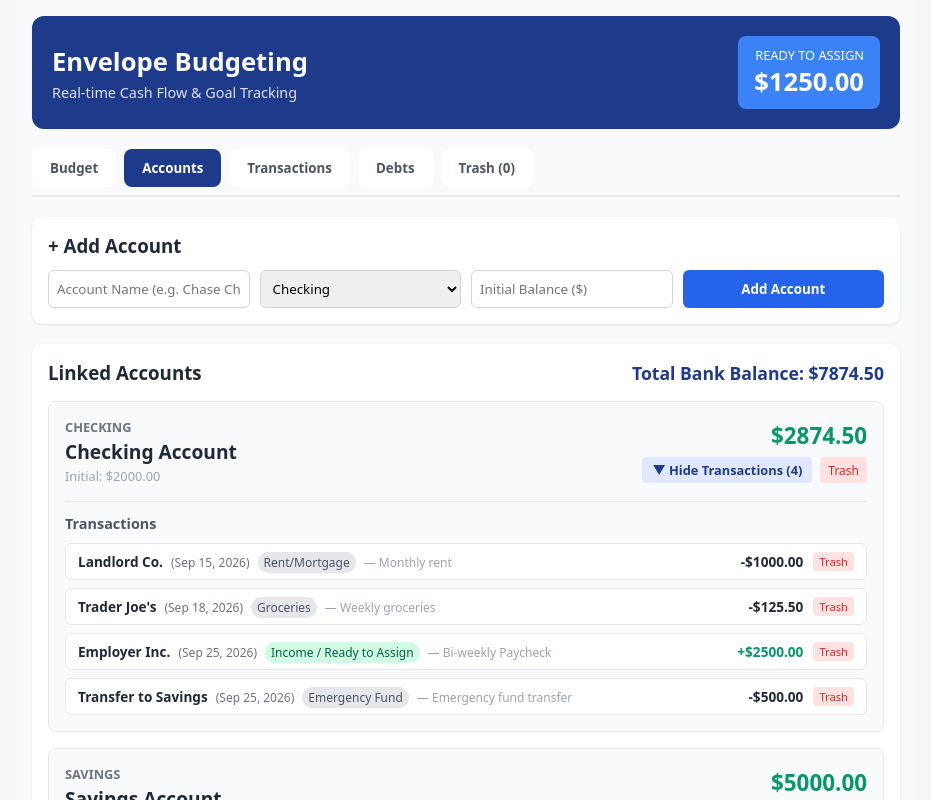
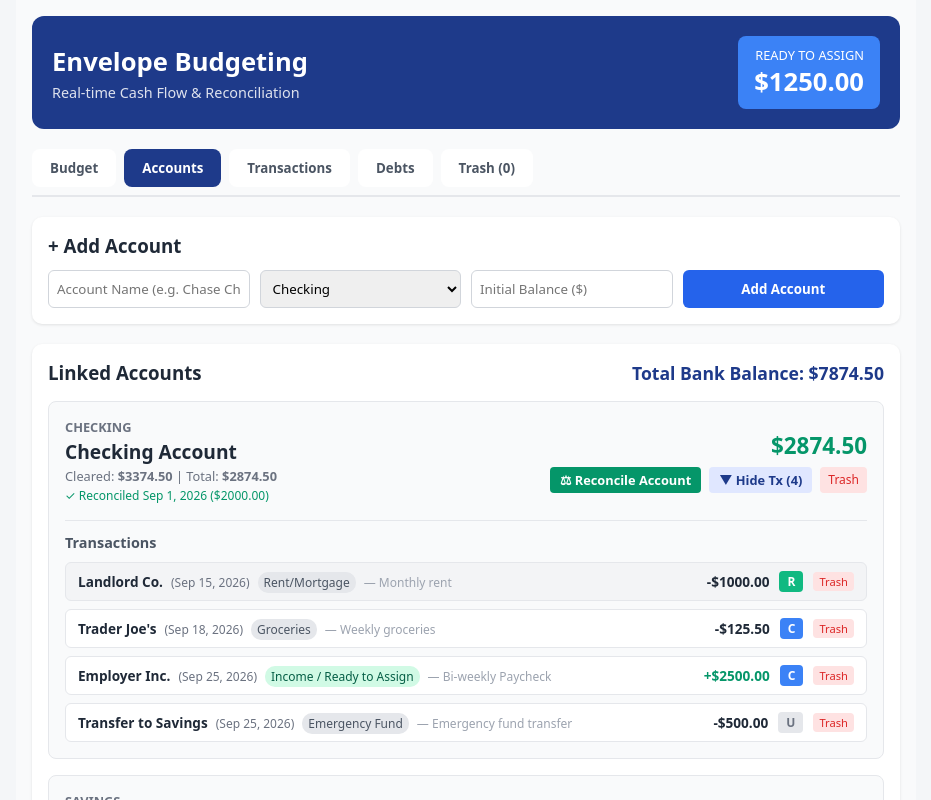
Before and after one commit to aldosarabia30-eng/Budget-cloud-new, a React (Vite) app: page / in a window 1280 px wide. Both pictures are taken after a click on the button "Accounts". Shown: the top 800 px of the page, without its empty margins (174-1105 px from the left). Built offline with nearby package versions, Linux system fonts and the light colour scheme.

Commit message:
Update App.jsx

```diff
--- a/src/App.jsx
+++ b/src/App.jsx
@@ -60,8 +60,8 @@ export default function BudgetApp() {
   const [readyToAssign, setReadyToAssign] = useState(1250.0);
 
   const [accounts, setAccounts] = useState([
-    { id: 'acc-1', name: 'Checking Account', type: 'Checking', initialBalance: 2000, isDeleted: false },
-    { id: 'acc-2', name: 'Savings Account', type: 'Savings', initialBalance: 5000, isDeleted: false }
+    { id: 'acc-1', name: 'Checking Account', type: 'Checking', initialBalance: 2000, isDeleted: false, lastReconciledDate: '2026-09-01', lastReconciledBalance: 2000 },
+    { id: 'acc-2', name: 'Savings Account', type: 'Savings', initialBalance: 5000, isDeleted: false, lastReconciledDate: '', lastReconciledBalance: null }
   ]);
 
   const [groups, setGroups] = useState(['Housing & Utilities', 'Daily Living', 'Savings Goals']);
@@ -77,10 +77,10 @@ export default function BudgetApp() {
   ]);
 
   const [transactions, setTransactions] = useState([
-    { id: 'tx-1', date: '2026-09-15', payee: 'Landlord Co.', amount: 1000, type: 'expense', accountId: 'acc-1', envelopeId: 'env-1', notes: 'Monthly rent', isDeleted: false },
-    { id: 'tx-2', date: '2026-09-18', payee: "Trader Joe's", amount: 125.5, type: 'expense', accountId: 'acc-1', envelopeId: 'env-3', notes: 'Weekly groceries', isDeleted: false },
-    { id: 'tx-3', date: '2026-09-25', payee: 'Employer Inc.', amount: 2500, type: 'income', accountId: 'acc-1', envelopeId: '', notes: 'Bi-weekly Paycheck', isDeleted: false },
-    { id: 'tx-4', date: '2026-09-25', payee: 'Transfer to Savings', amount: 500, type: 'expense', accountId: 'acc-1', envelopeId: 'env-5', notes: 'Emergency fund transfer', isDeleted: false }
+    { id: 'tx-1', date: '2026-09-15', payee: 'Landlord Co.', amount: 1000, type: 'expense', accountId: 'acc-1', envelopeId: 'env-1', notes: 'Monthly rent', isDeleted: false, cleared: true, reconciled: true },
+    { id: 'tx-2', date: '2026-09-18', payee: "Trader Joe's", amount: 125.5, type: 'expense', accountId: 'acc-1', envelopeId: 'env-3', notes: 'Weekly groceries', isDeleted: false, cleared: true, reconciled: false },
+    { id: 'tx-3', date: '2026-09-25', payee: 'Employer Inc.', amount: 2500, type: 'income', accountId: 'acc-1', envelopeId: '', notes: 'Bi-weekly Paycheck', isDeleted: false, cleared: true, reconciled: false },
+    { id: 'tx-4', date: '2026-09-25', payee: 'Transfer to Savings', amount: 500, type: 'expense', accountId: 'acc-1', envelopeId: 'env-5', notes: 'Emergency fund transfer', isDeleted: false, cleared: false, reconciled: false }
   ]);
 
   const [debts, setDebts] = useState([
@@ -89,6 +89,10 @@ export default function BudgetApp() {
 
   const [activeTab, setActiveTab] = useState('budget');
   const [notification, setNotification] = useState('');
+
+  // Reconciliation state
+  const [reconcilingAccId, setReconcilingAccId] = useState(null);
+  const [targetBankBalance, setTargetBankBalance] = useState('');
 
   // Form States
   const [newGroup, setNewGroup] = useState('');
@@ -168,6 +172,85 @@ export default function BudgetApp() {
       .filter(t => t.accountId === accId)
       .reduce((sum, t) => sum + (t.type === 'income' ? Number(t.amount) : -Number(t.amount)), 0);
     return Number(acc.initialBalance) + txTotal;
+  };
+
+  const getClearedBalance = (accId) => {
+    const acc = accounts.find(a => a.id === accId);
+    if (!acc) return 0;
+    const txTotal = activeTransactions
+      .filter(t => t.accountId === accId && (t.cleared || t.reconciled))
+      .reduce((sum, t) => sum + (t.type === 'income' ? Number(t.amount) : -Number(t.amount)), 0);
+    return Number(acc.initialBalance) + txTotal;
+  };
+
+  const handleToggleCleared = (txId) => {
+    setTransactions(prev => prev.map(t => {
+      if (t.id === txId) {
+        return { ...t, cleared: !t.cleared };
+      }
+      return t;
+    }));
+  };
+
+  const startReconcile = (accId) => {
+    setReconcilingAccId(accId);
+    const currentBal = getClearedBalance(accId);
+    setTargetBankBalance(currentBal.toFixed(2));
+  };
+
+  const handleFinishReconciliation = (accId) => {
+    const target = parseFloat(targetBankBalance);
+    if (isNaN(target)) {
+      showNotification('Please enter a valid numeric statement balance.');
+      return;
+    }
+
+    const currentBal = getAccountBalance(accId);
+    const diff = target - currentBal;
+
+    if (Math.abs(diff) >= 0.01) {
+      const isIncome = diff > 0;
+      const adjustmentAmt = Math.abs(diff);
+
+      const adjTx = {
+        id: 'tx-' + Date.now(),
+        date: getTodayISO(),
+        payee: 'Reconciliation Adjustment',
+        amount: adjustmentAmt,
+        type: isIncome ? 'income' : 'expense',
+        accountId: accId,
+        envelopeId: '',
+        notes: `Auto adjustment for bank statement balance $${target.toFixed(2)}`,
+        isDeleted: false,
+        cleared: true,
+        reconciled: true
+      };
+
+      setTransactions(prev => [adjTx, ...prev]);
+      setReadyToAssign(prev => prev + (isIncome ? adjustmentAmt : -adjustmentAmt));
+    }
+
+    setTransactions(prev => prev.map(t => {
+      if (t.accountId === accId && (t.cleared || Math.abs(diff) >= 0.01) && !t.isDeleted) {
+        return { ...t, cleared: true, reconciled: true };
+      }
+      return t;
+    }));
+
+    setAccounts(prev => prev.map(a => {
+      if (a.id === accId) {
+        return {
+          ...a,
+          lastReconciledDate: getTodayISO(),
+          lastReconciledBalance: target
+        };
+      }
+      return a;
+    }));
+
+    setReconcilingAccId(null);
+    setTargetBankBalance('');
+    showNotification(`Account reconciled successfully to $${target.toFixed(2)}.`);
   };
 
   const getEnvelopeSpent = (envId) => {
@@ -274,7 +357,9 @@ export default function BudgetApp() {
       name: newAccName.trim(),
       type: newAccType,
       initialBalance: parseFloat(newAccBalance) || 0,
-      isDeleted: false
+      isDeleted: false,
+      lastReconciledDate: '',
+      lastReconciledBalance: null
     };
     setAccounts([...accounts, newAcc]);
     setReadyToAssign(prev => prev + newAcc.initialBalance);
@@ -306,7 +391,9 @@ export default function BudgetApp() {
       accountId: txAccountId,
       envelopeId: txType === 'expense' ? txEnvelopeId : '',
       notes: txNotes,
-      isDeleted: false
+      isDeleted: false,
+      cleared: false,
+      reconciled: false
     };
 
     setTransactions([newTx, ...transactions]);
@@ -394,7 +481,7 @@ export default function BudgetApp() {
         <div style={{ display: 'flex', justifyContent: 'space-between', alignItems: 'center', flexWrap: 'wrap', gap: '10px' }}>
           <div>
             <h1 style={{ margin: 0, fontSize: '1.6rem', fontWeight: '700' }}>Envelope Budgeting</h1>
-            <p style={{ margin: '4px 0 0 0', opacity: 0.85, fontSize: '0.9rem' }}>Real-time Cash Flow & Goal Tracking</p>
+            <p style={{ margin: '4px 0 0 0', opacity: 0.85, fontSize: '0.9rem' }}>Real-time Cash Flow & Reconciliation</p>
           </div>
           <div style={{ textAlign: 'right', backgroundColor: '#3b82f6', padding: '10px 16px', borderRadius: '8px' }}>
             <div style={{ fontSize: '0.8rem', textTransform: 'uppercase' }}>Ready to Assign</div>
@@ -500,7 +587,6 @@ export default function BudgetApp() {
                   />
                 )}
 
-                {/* Granular Controls for Repeating Targets */}
                 {newEnvGoalType === 'repeating' && (
                   <>
                     <select
@@ -705,8 +791,13 @@ export default function BudgetApp() {
             <div style={{ display: 'flex', flexDirection: 'column', gap: '16px' }}>
               {activeAccounts.map(acc => {
                 const balance = getAccountBalance(acc.id);
+                const clearedBal = getClearedBalance(acc.id);
                 const accTxList = activeTransactions.filter(t => t.accountId === acc.id);
                 const isCollapsed = collapsedAccountTx[acc.id];
+                const isReconciling = reconcilingAccId === acc.id;
+
+                const targetNum = parseFloat(targetBankBalance);
+                const diff = isNaN(targetNum) ? 0 : targetNum - balance;
 
                 return (
                   <div key={acc.id} style={{ border: '1px solid #e5e7eb', borderRadius: '8px', padding: '16px', backgroundColor: '#f9fafb' }}>
@@ -714,7 +805,14 @@ export default function BudgetApp() {
                       <div>
                         <div style={{ fontSize: '0.8rem', color: '#6b7280', textTransform: 'uppercase', fontWeight: 'bold' }}>{acc.type}</div>
                         <div style={{ fontSize: '1.2rem', fontWeight: 'bold', margin: '2px 0' }}>{acc.name}</div>
-                        <div style={{ fontSize: '0.8rem', color: '#9ca3af' }}>Initial: ${Number(acc.initialBalance).toFixed(2)}</div>
+                        <div style={{ fontSize: '0.8rem', color: '#6b7280' }}>
+                          Cleared: <strong>${clearedBal.toFixed(2)}</strong> | Total: <strong>${balance.toFixed(2)}</strong>
+                        </div>
+                        {acc.lastReconciledDate && (
+                          <div style={{ fontSize: '0.75rem', color: '#059669', marginTop: '2px' }}>
+                            ✓ Reconciled {formatDate(acc.lastReconciledDate, 'readable')} (${Number(acc.lastReconciledBalance).toFixed(2)})
+                          </div>
+                        )}
                       </div>
                       <div style={{ textAlign: 'right', display: 'flex', flexDirection: 'column', alignItems: 'flex-end', gap: '6px' }}>
                         <div style={{ fontSize: '1.4rem', fontWeight: 'bold', color: balance >= 0 ? '#059669' : '#dc2626' }}>
@@ -722,10 +820,16 @@ export default function BudgetApp() {
                         </div>
                         <div style={{ display: 'flex', gap: '8px' }}>
                           <button
+                            onClick={() => startReconcile(acc.id)}
+                            style={{ backgroundColor: '#059669', color: 'white', border: 'none', padding: '4px 10px', borderRadius: '4px', cursor: 'pointer', fontSize: '0.8rem', fontWeight: '600' }}
+                          >
+                            ⚖ Reconcile Account
+                          </button>
+                          <button
                             onClick={() => toggleAccountTxCollapse(acc.id)}
                             style={{ backgroundColor: '#e0e7ff', color: '#1e3a8a', border: 'none', padding: '4px 10px', borderRadius: '4px', cursor: 'pointer', fontSize: '0.8rem', fontWeight: '600' }}
                           >
-                            {isCollapsed ? `► Show Transactions (${accTxList.length})` : `▼ Hide Transactions (${accTxList.length})`}
+                            {isCollapsed ? `► Show Tx (${accTxList.length})` : `▼ Hide Tx (${accTxList.length})`}
                           </button>
                           <button
                             onClick={() => handleSoftDeleteAccount(acc.id)}
@@ -736,6 +840,46 @@ export default function BudgetApp() {
                         </div>
                       </div>
                     </div>
+
+                    {/* RECONCILIATION MODAL / PANEL */}
+                    {isReconciling && (
+                      <div style={{ marginTop: '16px', padding: '14px', backgroundColor: '#ecfdf5', borderRadius: '8px', border: '1px solid #10b981' }}>
+                        <h4 style={{ margin: '0 0 8px 0', color: '#065f46' }}>Reconcile {acc.name}</h4>
+                        <p style={{ margin: '0 0 12px 0', fontSize: '0.85rem', color: '#047857' }}>
+                          Enter the current statement balance from your bank. Toggle transactions as <strong>Cleared (C)</strong> to match your statement.
+                        </p>
+                        <div style={{ display: 'flex', gap: '12px', alignItems: 'center', flexWrap: 'wrap' }}>
+                          <label style={{ fontSize: '0.85rem', fontWeight: 'bold', color: '#065f46' }}>
+                            Bank Statement Balance ($):
+                            <input
+                              type="number"
+                              step="0.01"
+                              value={targetBankBalance}
+                              onChange={e => setTargetBankBalance(e.target.value)}
+                              style={{ marginLeft: '8px', padding: '6px 10px', border: '1px solid #10b981', borderRadius: '6px', fontWeight: 'bold', width: '120px' }}
+                            />
+                          </label>
+                          <div style={{ fontSize: '0.85rem' }}>
+                            Difference: <strong style={{ color: Math.abs(diff) < 0.01 ? '#059669' : '#dc2626' }}>${diff.toFixed(2)}</strong>
+                          </div>
+                        </div>
+
+                        <div style={{ display: 'flex', gap: '8px', marginTop: '12px' }}>
+                          <button
+                            onClick={() => handleFinishReconciliation(acc.id)}
+                            style={{ backgroundColor: '#059669', color: 'white', border: 'none', padding: '6px 14px', borderRadius: '6px', fontWeight: 'bold', cursor: 'pointer', fontSize: '0.85rem' }}
+                          >
+                            {Math.abs(diff) < 0.01 ? 'Finish Reconciliation' : 'Create Adjustment & Finish'}
+                          </button>
+                          <button
+                            onClick={() => setReconcilingAccId(null)}
+                            style={{ backgroundColor: '#e5e7eb', color: '#374151', border: 'none', padding: '6px 12px', borderRadius: '6px', cursor: 'pointer', fontSize: '0.85rem' }}
+                          >
+                            Cancel
+                          </button>
+                        </div>
+                      </div>
+                    )}
 
                     {!isCollapsed && (
                       <div style={{ marginTop: '16px', paddingTop: '12px', borderTop: '1px solid #e5e7eb' }}>
@@ -750,7 +894,7 @@ export default function BudgetApp() {
                                 : 'Income / Ready to Assign';
 
                               return (
-                                <div key={tx.id} style={{ display: 'flex', justifyContent: 'space-between', alignItems: 'center', padding: '8px 12px', backgroundColor: 'white', borderRadius: '6px', border: '1px solid #e5e7eb', fontSize: '0.85rem', flexWrap: 'wrap', gap: '8px' }}>
+                                <div key={tx.id} style={{ display: 'flex', justifyContent: 'space-between', alignItems: 'center', padding: '8px 12px', backgroundColor: tx.reconciled ? '#f3f4f6' : 'white', borderRadius: '6px', border: '1px solid #e5e7eb', fontSize: '0.85rem', flexWrap: 'wrap', gap: '8px' }}>
                                   <div>
                                     <span style={{ fontWeight: '600', marginRight: '8px' }}>{tx.payee}</span>
                                     <span style={{ color: '#6b7280', fontSize: '0.75rem' }}>({formatDate(tx.date, 'readable')})</span>
@@ -763,6 +907,22 @@ export default function BudgetApp() {
                                     <span style={{ fontWeight: 'bold', color: tx.type === 'income' ? '#059669' : '#1f2937' }}>
                                       {tx.type === 'income' ? '+' : '-'}${Number(tx.amount).toFixed(2)}
                                     </span>
+                                    <button
+                                      onClick={() => handleToggleCleared(tx.id)}
+                                      title={tx.reconciled ? "Reconciled with Bank Statement" : "Toggle Cleared Status"}
+                                      style={{
+                                        backgroundColor: tx.reconciled ? '#10b981' : tx.cleared ? '#3b82f6' : '#e5e7eb',
+                                        color: tx.cleared || tx.reconciled ? 'white' : '#6b7280',
+                                        border: 'none',
+                                        padding: '2px 8px',
+                                        borderRadius: '4px',
+                                        cursor: tx.reconciled ? 'default' : 'pointer',
+                                        fontSize: '0.75rem',
+                                        fontWeight: 'bold'
+                                      }}
+                                    >
+                                      {tx.reconciled ? 'R' : tx.cleared ? 'C' : 'U'}
+                                    </button>
                                     <button onClick={() => handleSoftDeleteTransaction(tx.id)} style={{ backgroundColor: '#fee2e2', color: '#dc2626', border: 'none', padding: '2px 6px', borderRadius: '4px', cursor: 'pointer', fontSize: '0.7rem' }}>
                                       Trash
                                     </button>
@@ -856,7 +1016,7 @@ export default function BudgetApp() {
                         : 'Income / Ready to Assign';
 
                       return (
-                        <div key={tx.id} style={{ display: 'flex', justifyContent: 'space-between', alignItems: 'center', padding: '10px', backgroundColor: '#f9fafb', borderRadius: '8px', border: '1px solid #f3f4f6', fontSize: '0.9rem', flexWrap: 'wrap', gap: '8px' }}>
+                        <div key={tx.id} style={{ display: 'flex', justifyContent: 'space-between', alignItems: 'center', padding: '10px', backgroundColor: tx.reconciled ? '#f3f4f6' : '#f9fafb', borderRadius: '8px', border: '1px solid #f3f4f6', fontSize: '0.9rem', flexWrap: 'wrap', gap: '8px' }}>
                           <div style={{ flex: 1, minWidth: '180px' }}>
                             <div style={{ fontWeight: '600' }}>{tx.payee}</div>
                             <div style={{ fontSize: '0.8rem', color: '#6b7280', marginTop: '2px' }}>
@@ -871,6 +1031,22 @@ export default function BudgetApp() {
                             <span style={{ fontWeight: 'bold', fontSize: '1rem', color: tx.type === 'income' ? '#059669' : '#1f2937' }}>
                               {tx.type === 'income' ? '+' : '-'}${Number(tx.amount).toFixed(2)}
                             </span>
+                            <button
+                              onClick={() => handleToggleCleared(tx.id)}
+                              title={tx.reconciled ? "Reconciled with Bank Statement" : "Toggle Cleared Status"}
+                              style={{
+                                backgroundColor: tx.reconciled ? '#10b981' : tx.cleared ? '#3b82f6' : '#e5e7eb',
+                                color: tx.cleared || tx.reconciled ? 'white' : '#6b7280',
+                                border: 'none',
+                                padding: '3px 8px',
+                                borderRadius: '4px',
+                                cursor: tx.reconciled ? 'default' : 'pointer',
+                                fontSize: '0.75rem',
+                                fontWeight: 'bold'
+                              }}
+                            >
+                              {tx.reconciled ? 'R' : tx.cleared ? 'C' : 'U'}
+                            </button>
                             <button onClick={() => handleSoftDeleteTransaction(tx.id)} style={{ backgroundColor: '#fee2e2', color: '#dc2626', border: 'none', padding: '4px 8px', borderRadius: '4px', cursor: 'pointer', fontSize: '0.75rem' }}>
                               Trash
                             </button>
```
